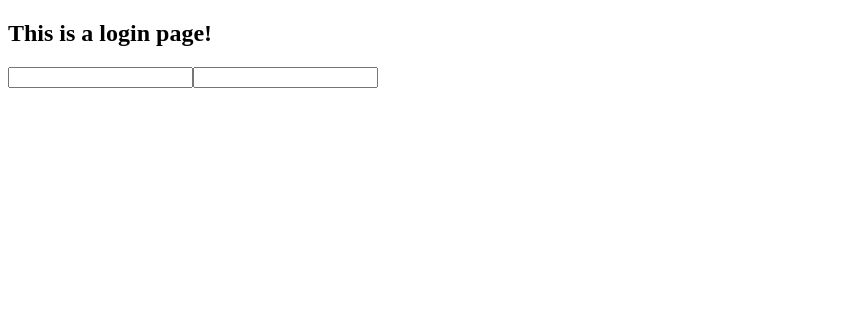
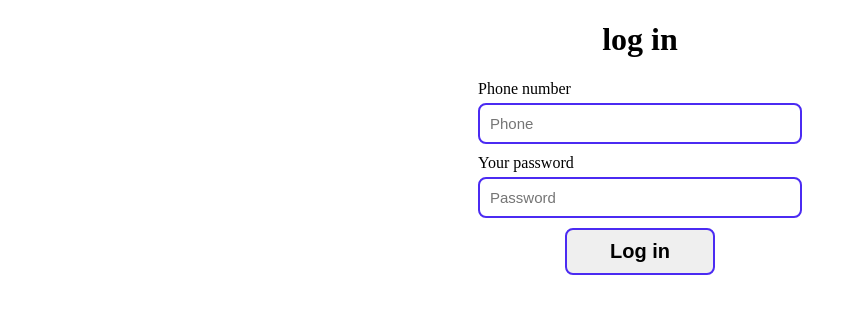
Before and after one commit to pugaivan/Seeu-messanger, a React (Create React App) app: page /login in a window 1280 px wide. Shown: the top 314 px of the page, without its empty margins (0-857 px from the left). Built offline with nearby package versions, Linux system fonts and the light colour scheme.

Commit message:
init input and button, use it in login page

```diff
--- a/package.json
+++ b/package.json
@@ -10,7 +10,8 @@
     "react": "^18.2.0",
     "react-dom": "^18.2.0",
     "react-router-dom": "^6.3.0",
-    "react-scripts": "5.0.1"
+    "react-scripts": "5.0.1",
+    "sass": "^1.53.0"
   },
   "browserslist": {
     "production": [
--- a/src/App.js
+++ b/src/App.js
@@ -1,6 +1,7 @@
 import Login from '../src/pages/login/login'
 import Registration from '../src/pages/registration/registration'
 import { BrowserRouter, Route, Routes } from 'react-router-dom';
+import "./styles/variables.scss"
 
 const App = () => (
   <BrowserRouter>
--- /dev/null
+++ b/src/components/button/button.js
@@ -0,0 +1,14 @@
+import "./button.scss"
+
+const Button = ({ text, type }) => {
+    return (
+        <>
+            <div className="button-container">
+                <button type="type">{text}</button>
+            </div>
+        </>
+    )
+}
+
+
+export default Button
--- /dev/null
+++ b/src/components/button/button.scss
@@ -0,0 +1,15 @@
+.button-container {
+    display: grid;
+    justify-content: center;
+}
+
+button {
+    width: 150px;
+    padding: 10px;
+    border: 2px solid var(--default-input-color);
+    border-radius: 8px;
+    outline: none;
+    font-size: 20px;
+    cursor: pointer;
+    font-weight: bold;
+}
--- a/src/components/input.js
+++ /dev/null
@@ -1,8 +0,0 @@
-const Input = () => (
-    <>
-        <input></input>
-    </>
-)
-
-
-export default Input
--- /dev/null
+++ b/src/components/input/input.js
@@ -0,0 +1,15 @@
+import "./input.scss"
+
+const Input = ({ label, placeholder, id, type }) => {
+    return (
+        <>
+            <div className="input-container">
+                <label htmlFor={id}>{label}</label>
+                <input id={id} placeholder={placeholder} type={type}></input>
+            </div>
+        </>
+    )
+}
+
+
+export default Input
--- /dev/null
+++ b/src/components/input/input.scss
@@ -0,0 +1,15 @@
+.input-container {
+    display: grid;
+    justify-content: center;
+    gap: 5px;
+}
+
+input {
+    width: 300px;
+    padding: 10px;
+    border: 2px solid var(--default-input-color);
+    border-radius: 8px;
+    outline: none;
+    font-size: 15px;
+    margin-bottom: 10px;
+}
--- a/src/pages/login/login.js
+++ b/src/pages/login/login.js
@@ -1,10 +1,15 @@
-import Input from "../../components/input"
+import Button from "../../components/button/button"
+import Input from "../../components/input/input"
+import "./login.scss"
 
 const Login = () => (
   <div>
-    <h2>This is a login page!</h2>
-    <Input />
-    <Input />
+    <div className="form-container">
+      <h1>log in</h1>
+      <Input placeholder="Phone" id="phone-number" label="Phone number" type="text" />
+      <Input placeholder="Password" id="password" label="Your password" type="password" />
+      <Button text="Log in" type="submit" />
+    </div>
   </div>
 )
 
--- /dev/null
+++ b/src/pages/login/login.scss
@@ -0,0 +1,8 @@
+.form-container {
+    margin: auto;
+    max-width: var(--default-form-width)
+}
+
+h1 {
+    text-align: center;
+}
--- a/src/pages/registration/registration.js
+++ b/src/pages/registration/registration.js
@@ -1,4 +1,5 @@
-import Input from "../../components/input";
+import Input from "../../components/input/input"
+
 
 const Registration = () => (
   <div>
--- /dev/null
+++ b/src/styles/variables.scss
@@ -0,0 +1,4 @@
+:root {
+    --default-form-width: 500px;
+    --default-input-color: #4b2bf2;
+}
```
Also changed, not shown: 1 other file (tests, documents, lock files or other folders).
